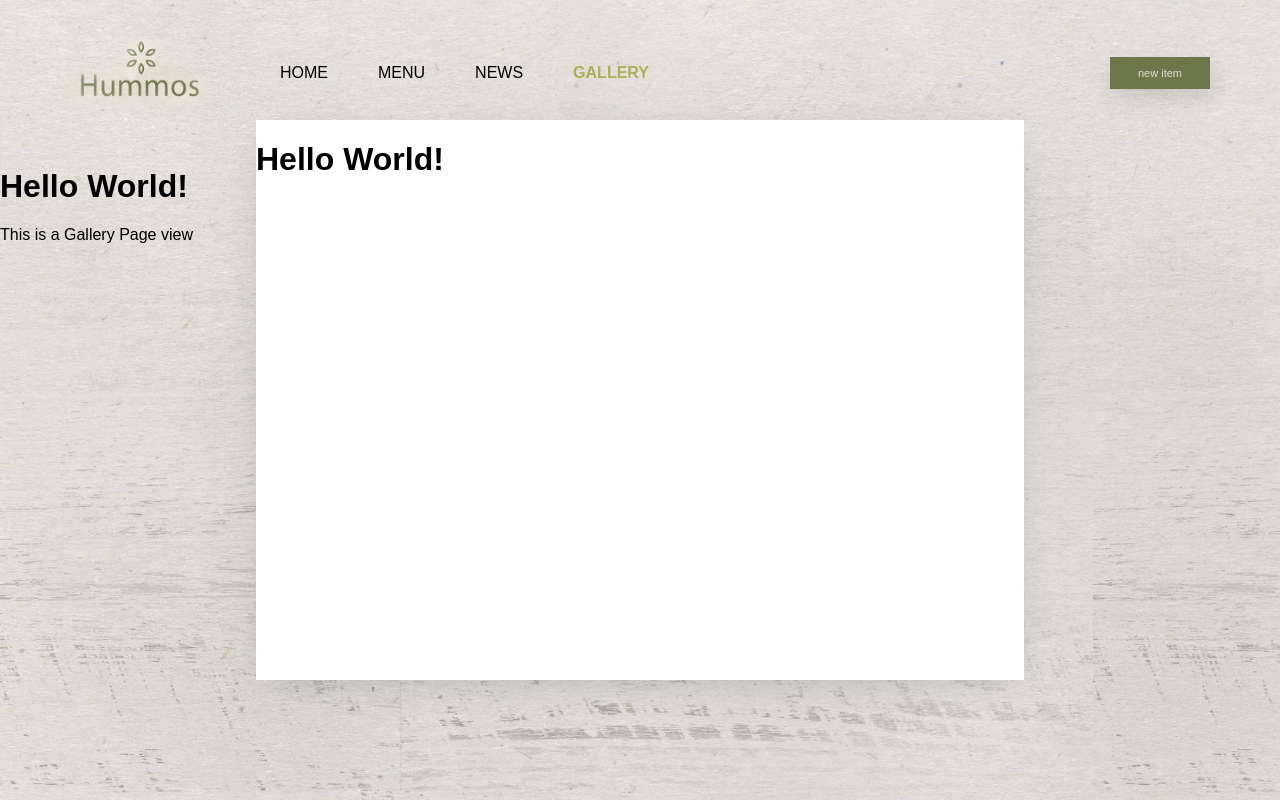
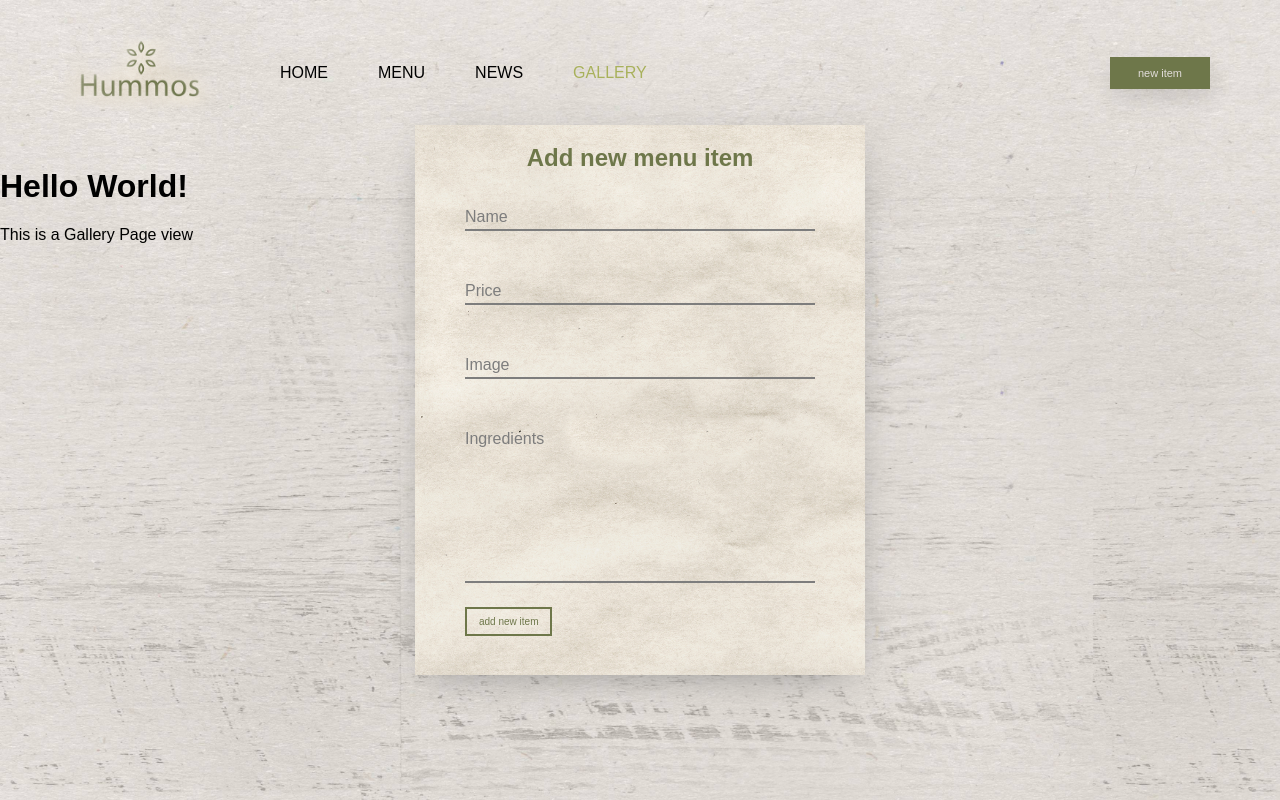
Before and after one commit to halahasz/React-Restaurant-App, a React (Create React App) app: page /gallery in a window 1280 px wide. Built offline with nearby package versions, Linux system fonts and the light colour scheme; a web font is replaced by a local one.

Commit message:
styled modal component

```diff
--- a/src/components/Form/Form.module.scss
+++ b/src/components/Form/Form.module.scss
@@ -1,6 +1,6 @@
 .wrapper {
-  width: 50%;
-  margin: 50px auto 100px;
+  width: 100%;
+  padding: 50px auto 100px;
   display: flex;
   flex-direction: column;
   align-items: center;
@@ -17,4 +17,11 @@
   flex-direction: column;
   justify-content: center;
   align-items: flex-start;
+  button {
+    transition: all .2s ease;
+    &:hover {
+      background-color: #6e774a;
+      color: #e2ddda;
+    }
+  }
 }
--- a/src/components/Header/HeaderNavigation.module.scss
+++ b/src/components/Header/HeaderNavigation.module.scss
@@ -8,7 +8,6 @@
     text-transform: uppercase;
     transition: all .2s ease;
     &Active {
-      font-weight: 700;
       color: #a8b15b;
     }
     &:hover {
--- a/src/components/Modal/Modal.js
+++ b/src/components/Modal/Modal.js
@@ -1,9 +1,10 @@
 import React from "react";
 import styles from "./Modal.module.scss";
+import Form from '../Form/Form';
 
 const Modal = () => (
   <div className={styles.wrapper}>
-    <h1>Hello World!</h1>
+    <Form />
   </div>
 );
 
--- a/src/components/Modal/Modal.module.scss
+++ b/src/components/Modal/Modal.module.scss
@@ -5,8 +5,9 @@
   right: 0;
   left: 0;
   margin: 0 auto;
-  width: 60vw;
-  height: 70vh;
-  background-color: #fff;
-  box-shadow: 0 10px 40px -15px rgba(#818181, .5);
+  width: 450px;
+  height: 550px;
+  background: url('../../assets/img/modal_bg.jpg');
+  background-size: cover;
+  box-shadow: 0 10px 40px -15px rgba(#818181, .9);
 }
```
Also changed, not shown: src/assets/img/modal_bg.jpg (added).
